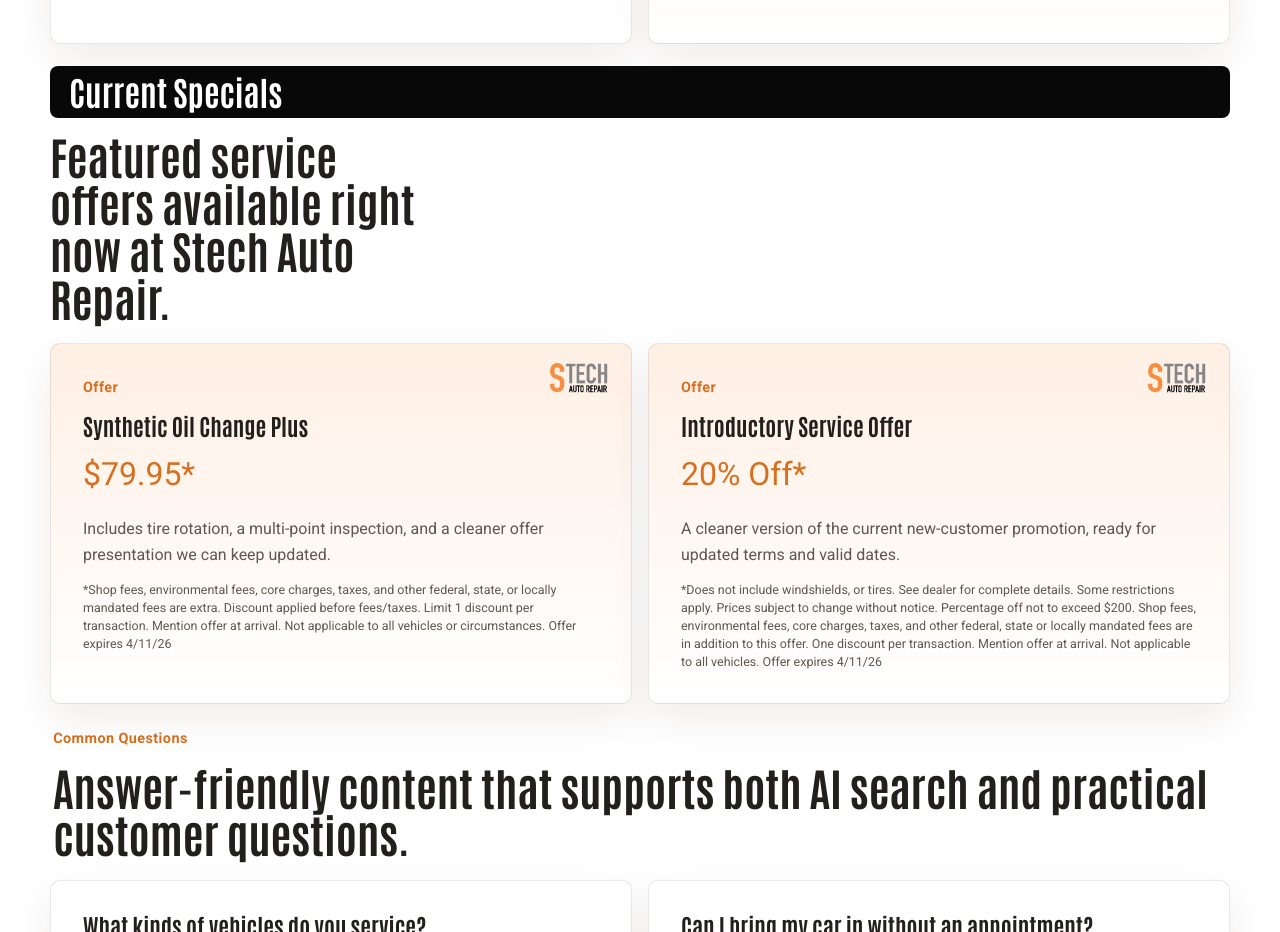
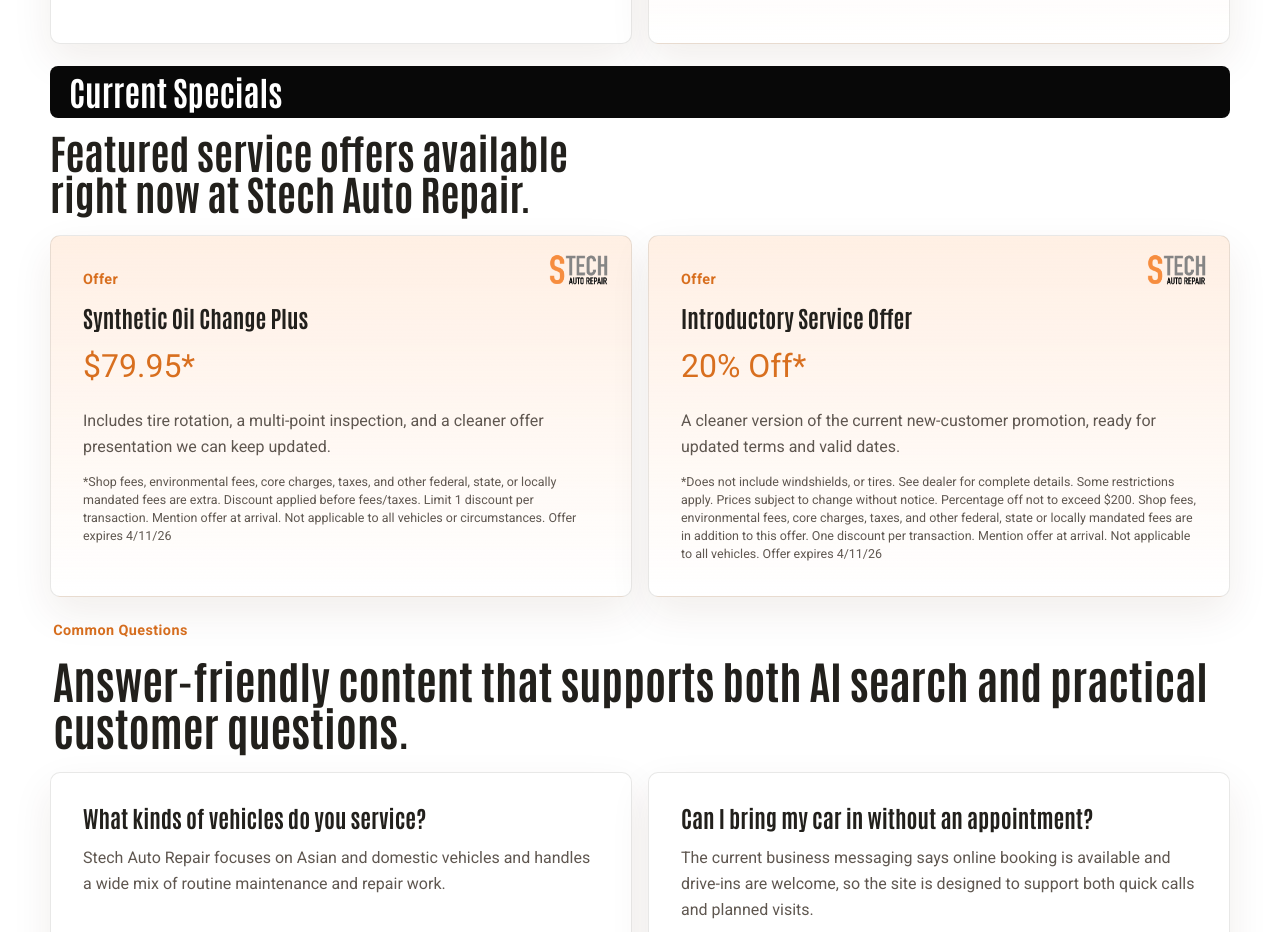
Before and after one commit to DietmarSZ/stechherman, a Next.js app: page / in a window 1280 px wide. Shown: the part 3620-4552 px from the top of the page. Built offline with nearby package versions, Linux system fonts and the light colour scheme.

Commit message:
Reduce wrapping in specials heading

```diff
--- a/src/app/globals.css
+++ b/src/app/globals.css
@@ -388,7 +388,9 @@ span {
 }
 
 .specials-heading h2 {
-  max-width: 18ch;
+  max-width: 28ch;
+  font-size: clamp(2.1rem, 3.2vw, 3rem);
+  line-height: 0.98;
 }
 
 .three-up,
```
